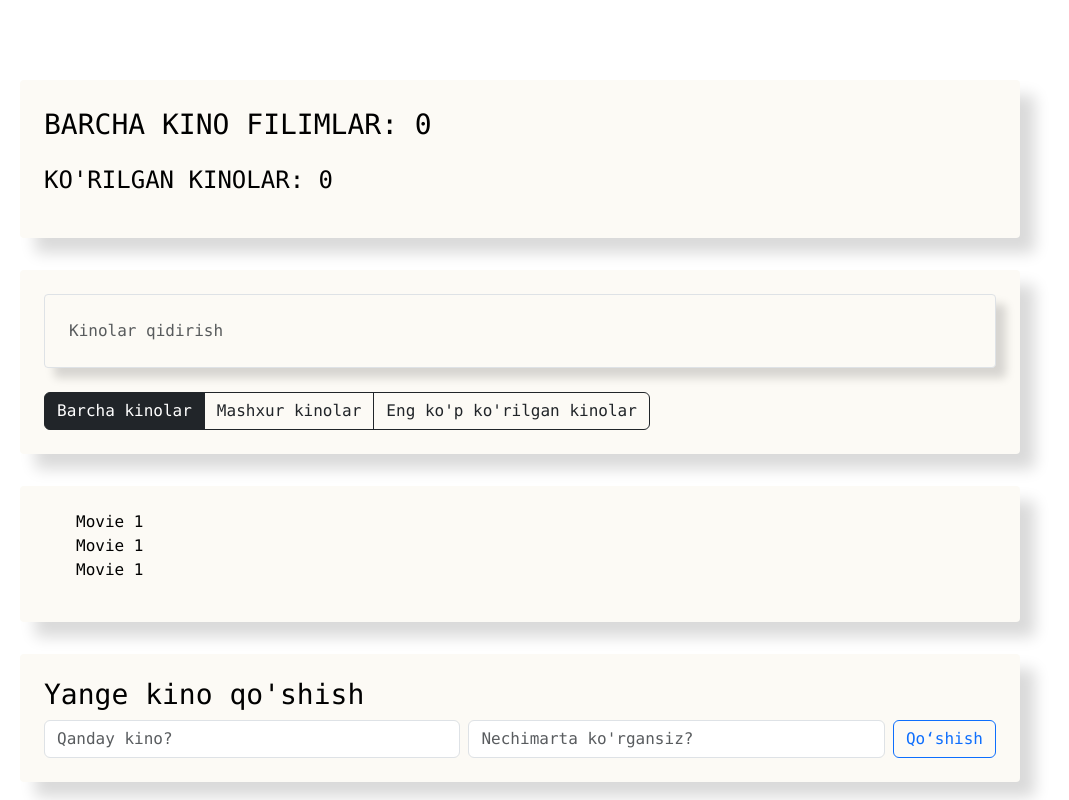
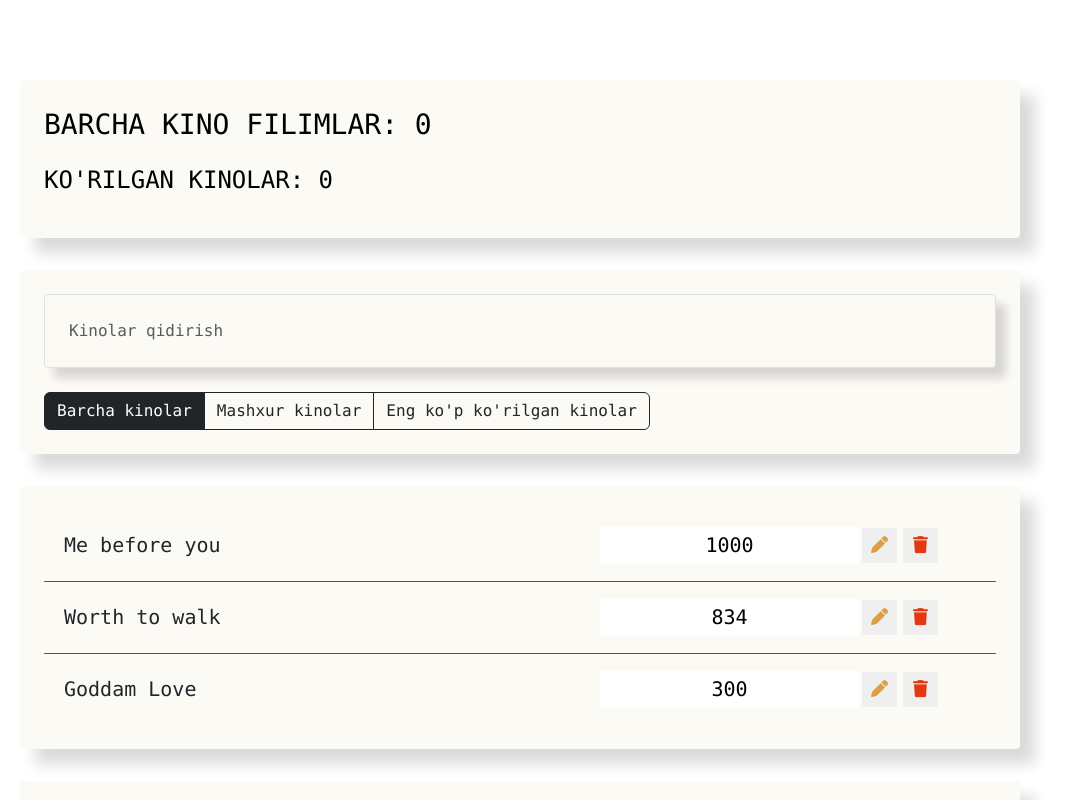
Before and after one commit to abdurakhmonXamdamov/MovieCRUD, a Vue app: page / in a window 1280 px wide. Shown: the top 800 px of the page, without its empty margins (120-1189 px from the left). Built offline with nearby package versions, Linux system fonts and the light colour scheme.

Commit message:
The outlook of the project fully constructed

```diff
--- a/src/components/MovieList.vue
+++ b/src/components/MovieList.vue
@@ -1,16 +1,36 @@
 <template>
-  <div class="list-group">
-    <ul class="movie-list">
-      <MoiveListItem/>
-      <MoiveListItem/>
-      <MoiveListItem/>
+    <ul class="movie-list list-group">
+      <MoiveListItem v-for="(movie, index) in movieList" :movie="movie"/>
     </ul>
-  </div>
 </template>
 <script>
 import MoiveListItem from './movieListitem/MoiveListItem.vue';
 
 export default {
+  data() {
+    return {
+      movieList: JSON.parse(localStorage.getItem('movies')) || [
+        {
+          movie_name: 'Me before you',
+          views: 1000,
+          like: true,
+          favorite: true
+        },
+        {
+          movie_name: 'Worth to walk',
+          views: 834,
+          like: false,
+          favorite: true
+        },
+        {
+          movie_name: 'Goddam Love',
+          views: 300,
+          like: false,
+          favorite: false,
+        },
+      ]
+    }
+  },
   components:{
     MoiveListItem
   }
@@ -22,7 +42,7 @@ export default {
     list-style: none;
   }
 
-  .list-group{
+  .movie-list{
     margin-top: 2rem;
     padding: 1.5rem;
     background: #fcfaf5;
--- a/src/components/movieListitem/MoiveListItem.vue
+++ b/src/components/movieListitem/MoiveListItem.vue
@@ -1,11 +1,103 @@
 <template>
-    <li>Movie 1</li>
+    <li class="list-group-item d-flex justify-content-between align-items-center">
+    <span class="list-group-item-label">{{ movie.movie_name }}</span>
+    <input type="number" class="list-group-item-input" :value="movie.views">
+
+    <div class="d-flex justify-content-center align-items-center">
+        <button type="button" class="btn-pen btn-sm">
+            <i class="fas fa-pen"></i>
+        </button>
+
+        <button type="button" class="btn-trash btn-sm">
+            <i class="fas fa-trash"></i>
+        </button>
+            <i class="fas fa-star"></i>
+    </div>
+</li>
 </template>
 <script>
 export default {
-
+  props: {
+    movie: {
+      type: Object,
+      required: true
+    }
+  }
 }
 </script>
-<style>
+<style scoped>
+  .list-group-item{
+    padding: 15px 20px;
+    border: none;
+    border-bottom: 1px solid #3d5a80;
+    background: transparent;
+  }
+
+  .list-group-item:last-child{
+    border-bottom: none;
+  }
+
+  .list-group-item span{
+    line-height: 35px;
+    font-size: 20px;
+    cursor: pointer;
+    width: 550px;
+  }
+
+  .list-group-item input{
+    line-height: 35px;
+    font-size: 20px;
+    text-align: center;
+    border: 0;
+  }
+
+  .list-group-item input:focus{
+    outline: none;
+  }
+
+  .list-group-item button{
+    width: 35px;
+    height: 35px;
+    font-size: 17px;
+    cursor: pointer;
+    margin: 3px;
+    border: none;
+  }
+
+input[type="number"]::-webkit-outer-spin-button,
+input[type="number"]::-webkit-inner-spin-button {
+    -webkit-appearance: none;
+    margin: 0;
+}
+
+.list-group-item .btn-pen{
+    color: #e09f3e;
+}
+
+.list-group-item .btn-trash{
+    color: #e5380e;
+}
+
+.list-group-item .fa-star{
+    width: 35px;
+    height: 35px;
+    text-align: center;
+    line-height: 35px;
+    color: #ffd700;
+    font-size: 16px;
+    transition: .3s all;
+    transform: translateX(30px);
+    opacity: 0;
+}
+
+.list-group-item.like .fa-star{
+    opacity: 1;
+    transform: translateX(0);
+}
+
+.list-group-item.favorite .list-group-item-label,
+.list-group-item.favorite .list-group-item-input{
+    color: #e09f3e;
+}
 
 </style>
```
